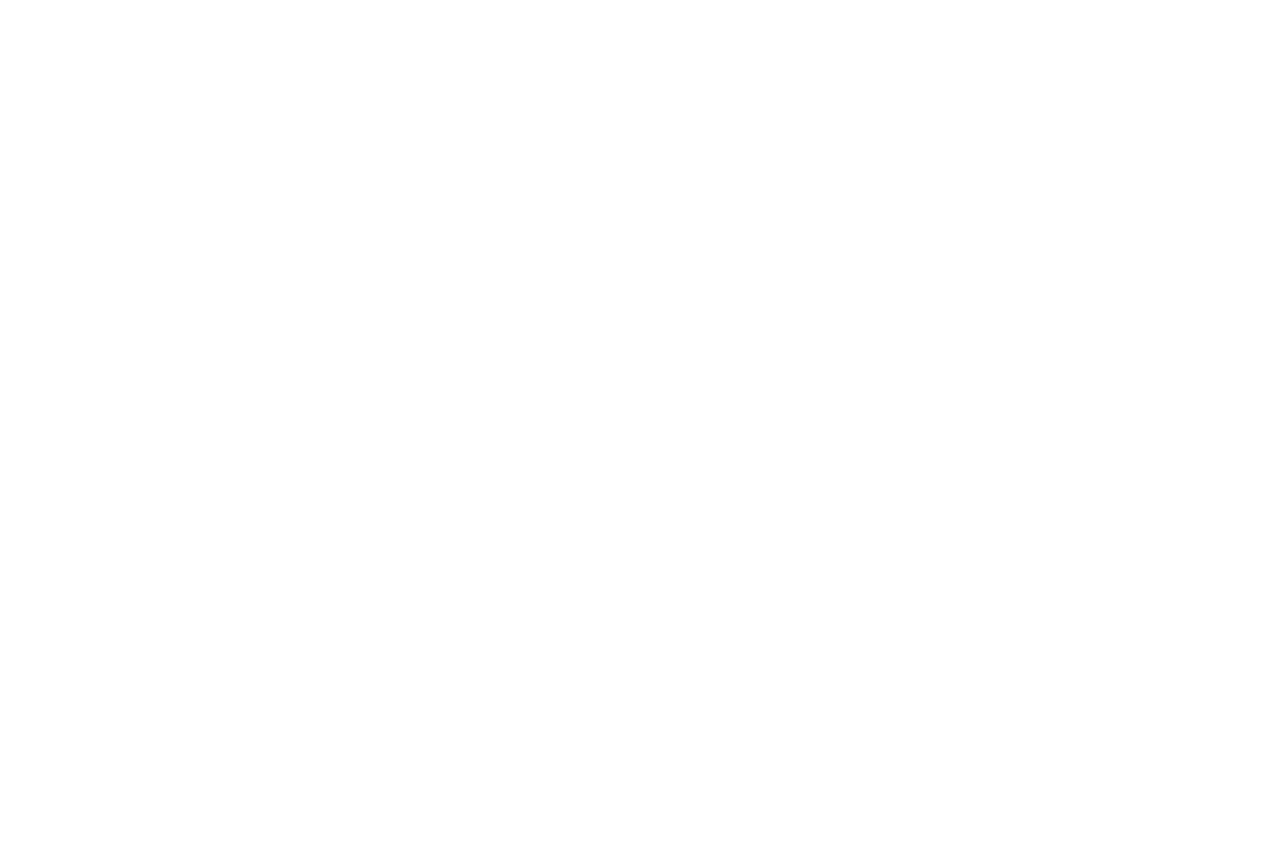
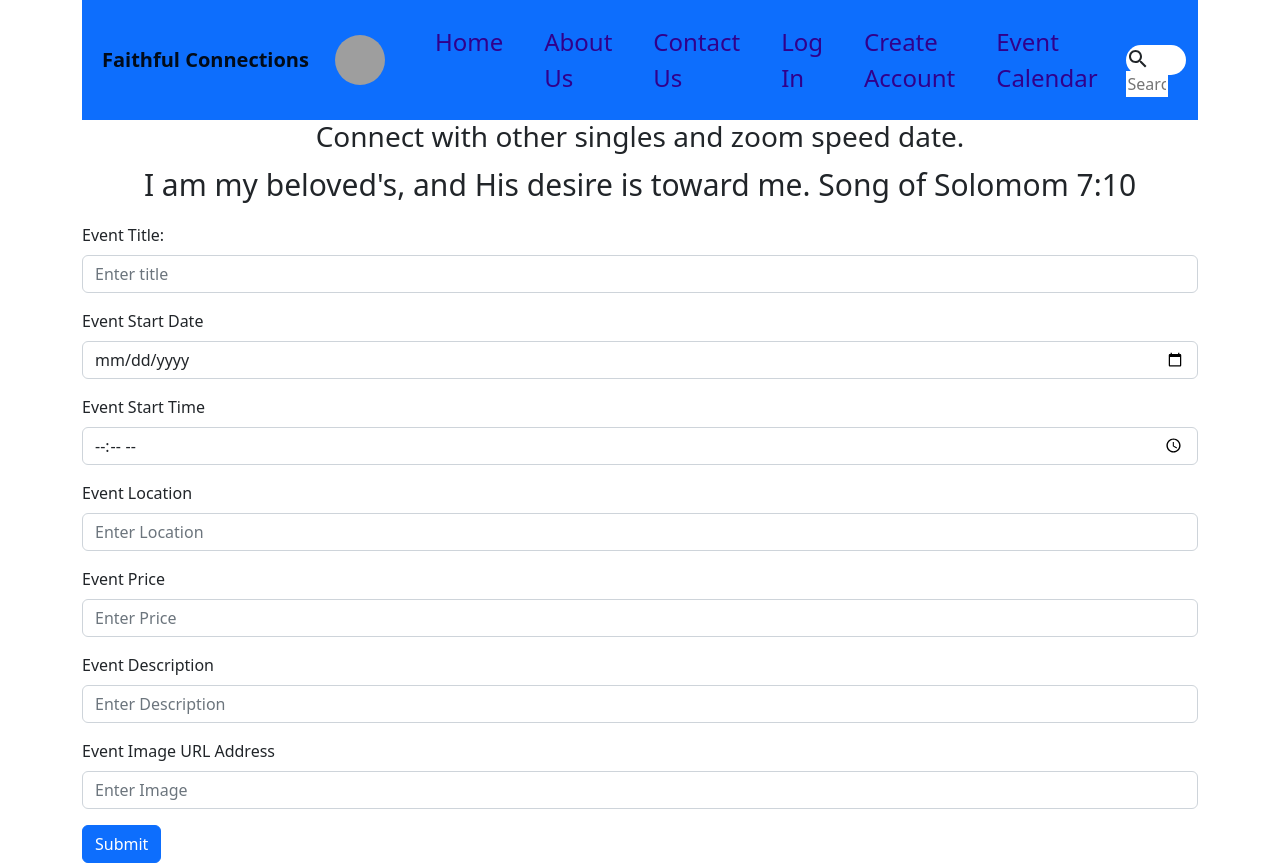
Before and after one commit to bethel-school-of-technology/team-fantastic-4-frontend, a React (Create React App) app: page /event-create in a window 1280 px wide. Before the commit this address had no page. Before the commit the page ends 800 px from the top, so only its background shows below. Built offline with nearby package versions, Linux system fonts and the light colour scheme; grey boxes are pictures that could not be loaded.

Commit message:
New file

```diff
--- a/mockdb.json
+++ b/mockdb.json
@@ -8,6 +8,29 @@
       "age": "34",
       "gender": "male",
       "id": 1
+    },
+    {
+      "email": "test@gmail.com",
+      "password": "$2a$10$MggNuV5A/sDbMI2mDdHqL.iRPk1vUvm1l6XhwCtCB5qdl7HxvZnGe",
+      "firstName": "firstTest",
+      "lastName": "lastTest",
+      "age": "22",
+      "gender": "male",
+      "id": 2
+    }
+  ],
+  "events": [
+    {
+      "title": "Event n. 1",
+      "date": "2023-05-27",
+      "id": 1
+    },
+    {
+      "title": "Black Tie",
+      "date": "2023-05-25",
+      "location": "Bethel Church",
+      "time": "12:30",
+      "id": 2
     }
   ]
 }
--- a/src/App.js
+++ b/src/App.js
@@ -7,6 +7,7 @@ import AboutUs from './About';
 import ContactUs from './ContactUs';
 import Register from './Register';
 import EventCalendar from './EventCalendar';
+import EventCreate from './EventCreate';
 
 
 function App() {
@@ -20,6 +21,7 @@ function App() {
         <Route path='contact-us' element={<ContactUs />} />
         <Route path='register' element={<Register />} />
         <Route path='event-calendar' element={<EventCalendar />} />
+        <Route path='event-create' element={<EventCreate />} />
       </Routes>
     </BrowserRouter>
 
--- /dev/null
+++ b/src/EventCreate.js
@@ -0,0 +1,161 @@
+import { Button, Container } from "react-bootstrap"
+import Form from 'react-bootstrap/Form';
+// import Row from 'react-bootstrap/Row';
+import 'bootstrap/dist/css/bootstrap.min.css';
+import Home from "./Home";
+import { useState } from 'react';
+import axios from 'axios';
+
+ function EventCreate() {
+ const [inputs, setInputs] = useState({});
+
+  const handleChange = (event) => {
+    const name = event.target.name;
+    const value = event.target.value;
+    setInputs(values => ({...values, [name]: value}))
+  }
+
+  const handleSubmit = (event) => {
+    event.preventDefault();
+    console.log(inputs);
+
+    axios.post('http://localhost:3000/events', inputs)
+        .then((response) => {
+          alert('login succesful')
+
+        });
+  }
+
+return (
+  <Container>
+   <Home></Home>
+
+  {/* <div className="login">
+    <div className="loginWrapper">
+    <div className="loginLeft">
+        <h3 className="loginLogo">Faithful Connections</h3>
+        <span className="loginDesc">Connect with people and have a fanstastic time persuing possible relationships</span>
+    </div> */}
+    {/* <div className="loginRight"></div>
+      <div className="loginBox"></div>
+        <input placeholder="Email" className="loginInput" />
+        <input placeholder="Password" className="loginInput" />
+        <button className="loginButton">Log In</button>
+        <span className="loginForgot">Forgot Password?</span>
+        <button className="loginRegisterButton">Create a New Account</button> */}
+
+
+
+      <Form onSubmit={handleSubmit} >
+      <Form.Group className="mb-3" controlId="formBasicEmail">
+        <Form.Label>Event Title:</Form.Label>
+        <Form.Control type="text" name="eventTitle" placeholder="Enter title"
+          onChange={handleChange}
+          required />
+        {/* <Form.Text className="text-muted">
+          We'll never share your email with anyone else.
+        </Form.Text> */}
+      </Form.Group>
+
+      <Form.Group className="mb-3" controlId="formBasicEmail">
+        <Form.Label>Event Start Date</Form.Label>
+        <Form.Control type="date" name="eventDate" placeholder="Enter Date"
+          onChange={handleChange}
+          required />
+        {/* <Form.Text className="text-muted">
+          We'll never share your email with anyone else.
+        </Form.Text> */}
+      </Form.Group>
+
+      <Form.Group className="mb-3" controlId="formBasicEmail">
+        <Form.Label>Event Start Time</Form.Label>
+        <Form.Control type="time" name="eventTime" placeholder="Enter Time"
+          onChange={handleChange}
+          required />
+        {/* <Form.Text className="text-muted">
+          We'll never share your email with anyone else.
+        </Form.Text> */}
+      </Form.Group>
+
+      <Form.Group className="mb-3" controlId="formBasicEmail">
+        <Form.Label>Event Location</Form.Label>
+        <Form.Control type="text" name="eventLocation" placeholder="Enter Location"
+          onChange={handleChange}
+          required />
+        {/* <Form.Text className="text-muted">
+          We'll never share your email with anyone else.
+        </Form.Text> */}
+      </Form.Group>
+
+      <Form.Group className="mb-3" controlId="formBasicEmail">
+        <Form.Label>Event Price</Form.Label>
+        <Form.Control type="number" name="eventPrice" placeholder="Enter Price"
+          onChange={handleChange}
+          required />
+        {/* <Form.Text className="text-muted">
+          We'll never share your email with anyone else.
+        </Form.Text> */}
+      </Form.Group>
+
+      <Form.Group className="mb-3" controlId="formBasicEmail">
+        <Form.Label>Event Description</Form.Label>
+        <Form.Control type="text" name="eventDescription" placeholder="Enter Description"
+          onChange={handleChange}
+          required />
+        {/* <Form.Text className="text-muted">
+          We'll never share your email with anyone else.
+        </Form.Text> */}
+      </Form.Group>
+
+      <Form.Group className="mb-3" controlId="formBasicEmail">
+        <Form.Label>Event Image URL Address</Form.Label>
+        <Form.Control type="text" name="eventImage" placeholder="Enter Image"
+          onChange={handleChange}
+          required />
+        {/* <Form.Text className="text-muted">
+          We'll never share your email with anyone else.
+        </Form.Text> */}
+      </Form.Group>
+
+      {/* <Form.Group className="mb-3" controlId="formBasicPassword">
+        <Form.Label>Password</Form.Label>
+        <Form.Control onChange={handleChange} type="password" name="password" placeholder="Password" />
+      </Form.Group>
+      <Form.Group className="mb-3" controlId="formBasicCheckbox">
+        <Form.Check type="checkbox" label="Check me out" />
+      </Form.Group> */}
+      <Button variant="primary" type="submit">Submit</Button>
+
+    </Form>
+
+
+
+           {/* <Form>
+           <div className="loginLeft"></div>
+           <Form.Group as={Row} className="mb-3" controlId="formPlaintextEmail">
+           <Form.Label column sm="2">
+             Email
+           </Form.Label>
+           <Col sm="10">
+             <Form.Control plaintext defaultValue="email@example.com" />
+           </Col>
+         </Form.Group>
+
+         <Form.Group as={Row} className="mb-3" controlId="formPlaintextPassword">
+         <Form.Label column sm="2">
+             Password
+           </Form.Label>
+           <Col sm="10">
+           <Form.Control type="password" placeholder="Password" />
+           </Col>
+           </Form.Group>
+         </Form>
+     */}
+     {/* </div>
+//   </div> */}
+   </Container>
+
+ )
+ }
+
+ export default EventCreate
```
